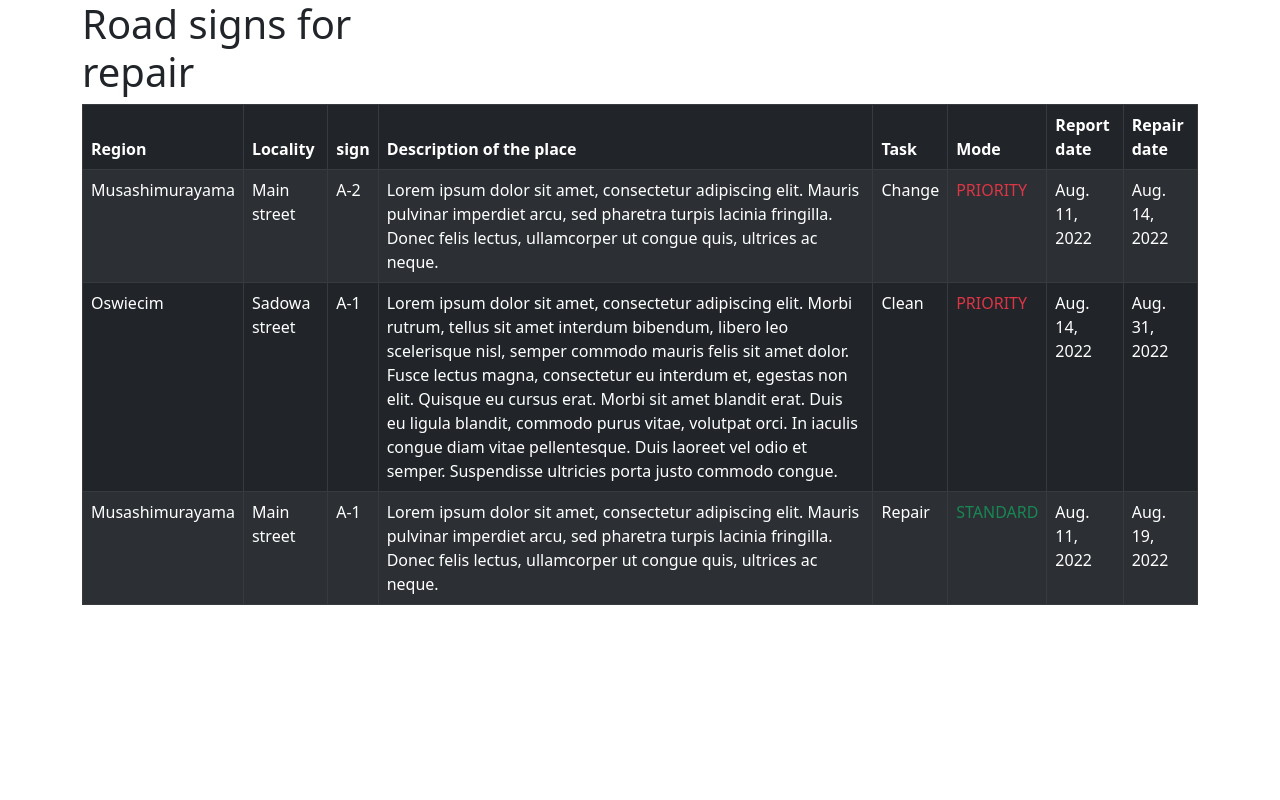
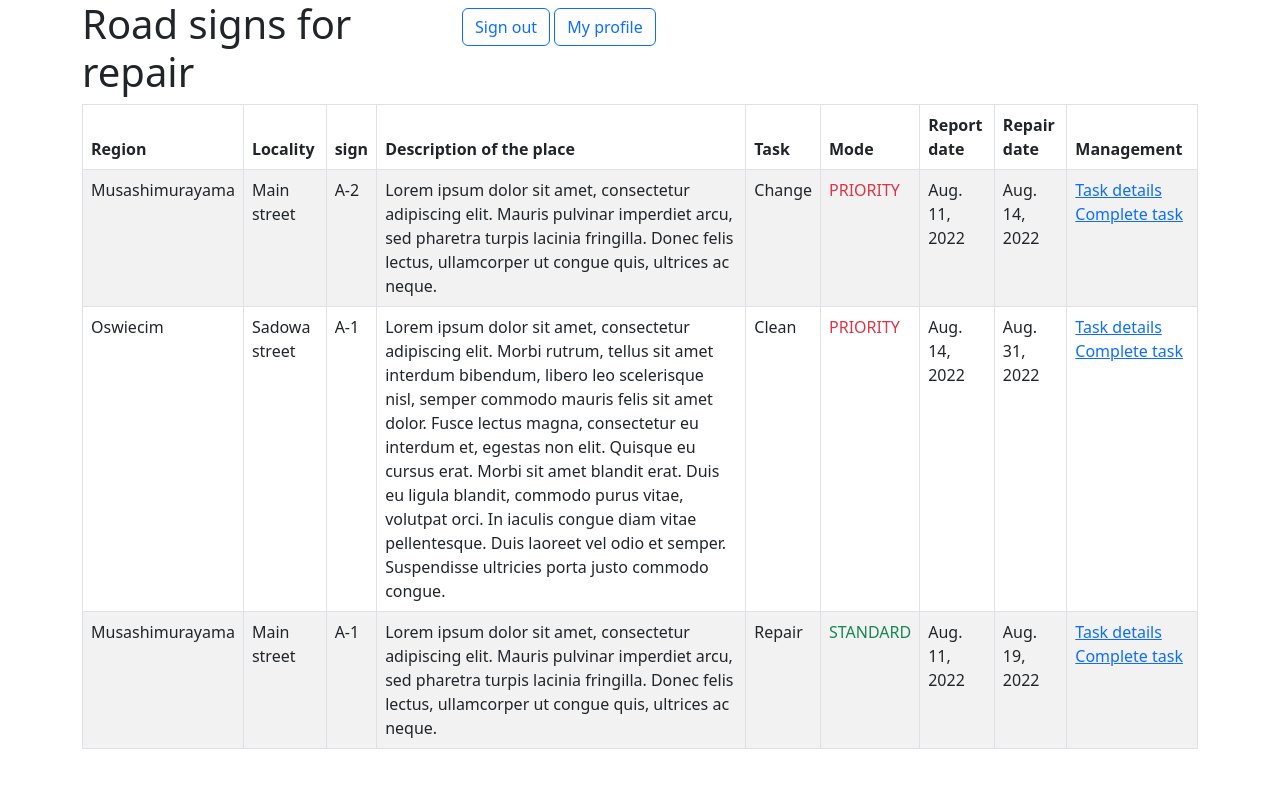
Before and after one commit to lukaskierzek/road-signs-maintenance, a Django app: page /road-signs-repair/ in a window 1280 px wide. Run offline with Django 4.2, Linux system fonts and the light colour scheme; a user stored in the database is signed in; data comes from the database, SQL or seed files in the repository.

Commit message:
Modify index.html
Add navigation_bar block with Sign in and sign out button and
My profile button

Remove table-dark class from table

Add Management column

Add new option for management

```diff
--- a/road_signs_repair/templates/road_signs_repair/index.html
+++ b/road_signs_repair/templates/road_signs_repair/index.html
@@ -8,8 +8,13 @@
   Road signs for repair
 {% endblock %}
 
+{% block navigation_bar %}
+  <a class="btn btn-outline-primary" href="{% url 'logout' %}?next={% url 'login' %}" role="button">Sign out</a>
+  <a class="btn btn-outline-primary" href="#" role="button">My profile</a>
+{% endblock %}
+
 {% block content %}
-  <table class="table table-striped table-bordered table-dark">
+  <table class="table table-striped table-bordered">
     <thead>
       <tr>
         <th>Region</th>
@@ -20,6 +25,7 @@
         <th>Mode</th>
         <th>Report date</th>
         <th>Repair date</th>
+        <th>Management</th>
       </tr>
     </thead>
     <tbody>
@@ -33,6 +39,14 @@
           <td class="{% if road_signs.mode == 'S' %}text-success{% elif road_signs.mode == 'P' %}text-danger{% endif %}">{{ road_signs.get_mode_display }}</td>
           <td>{{ road_signs.report_date }}</td>
           <td>{{ road_signs.repair_date }}</td>
+          <td>
+            {% if perms.road_signs_repair.can_update_task %}
+            <a href="{{ road_signs.get_absolute_url }}">Task details</a>
+            {% endif %}
+            {% if perms.road_signs_repair.can_mark_done_task %}
+              <a href="#can_mark_done_task">Complete task</a>
+            {% endif %}
+          </td>
         </tr>
       {% empty %}
         <tr>
```
